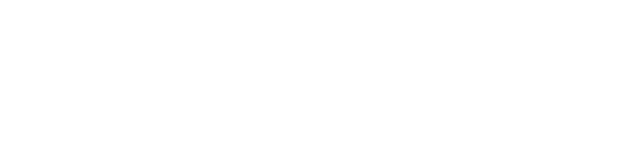
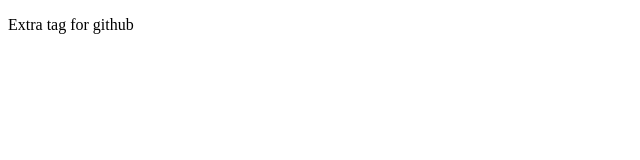
Before and after one commit to Akaryuu9/my-first-repo, a plain HTML site: page index.html in a window 1280 px wide. Shown: the whole page, without its empty margins (0-640 px from the left). Drawn offline with Linux system fonts and the light colour scheme.

Commit message:
Updated index.html

```diff
--- a/index.html
+++ b/index.html
@@ -6,6 +6,6 @@
     <title>Document</title>
 </head>
 <body>
-
+    <p>Extra tag for github</p>
 </body>
 </html>
```
